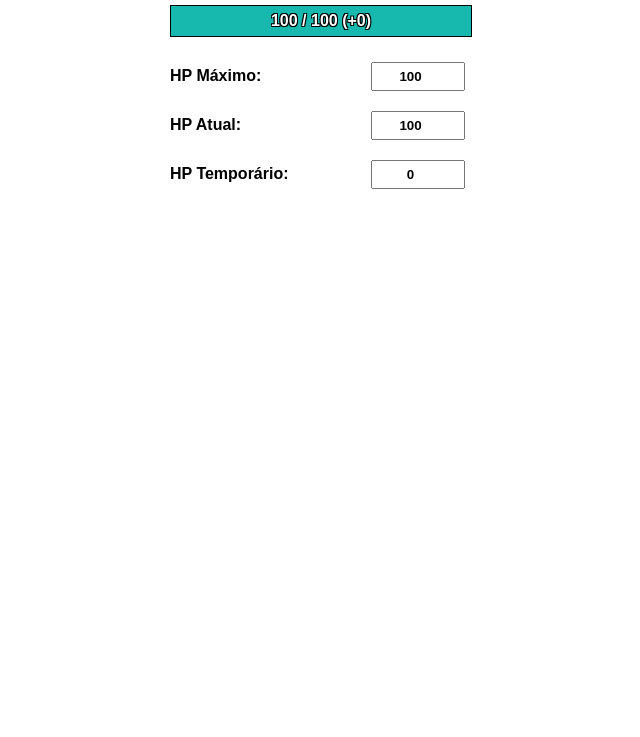
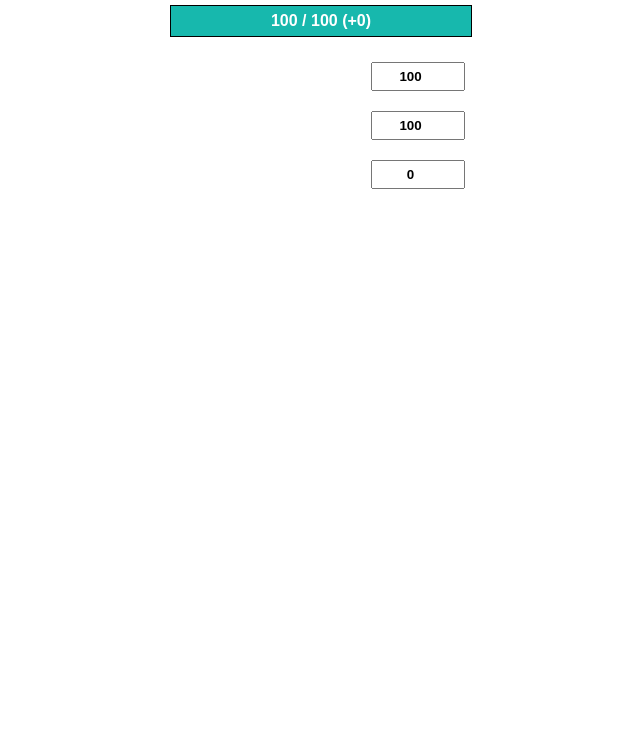
Before and after one commit to kors98/hp-tracker, a plain HTML site: page index.html in a window 1280 px wide. Shown: the part 63-800 px from the top of the page, without its empty margins (320-960 px from the left). Drawn offline with Linux system fonts and the light colour scheme.

Commit message:
Update index.html

```diff
--- a/index.html
+++ b/index.html
@@ -60,13 +60,13 @@
             z-index: 4;
             line-height: 30px;
             font-weight: bold;
-            color: #fff;
-            text-shadow: -1px -1px 0 #000, 1px -1px 0 #000, -1px 1px 0 #000, 1px 1px 0 #000; /* Contorno preto */
-        }
+            color: white;
+			<!--text-shadow: -1px -1px 0 #000, 1px -1px 0 #000, -1px 1px 0 #000, 1px 1px 0 #000; /* Contorno preto */-->
+		}
 
         /* Contorno branco de 1px em todos os outros textos */
         h2, label, input, button {
-            text-shadow: -1px -1px 0 #fff, 1px -1px 0 #fff, -1px 1px 0 #fff, 1px 1px 0 #fff;
+            color: white;
         }
 
         .input-container {
```
